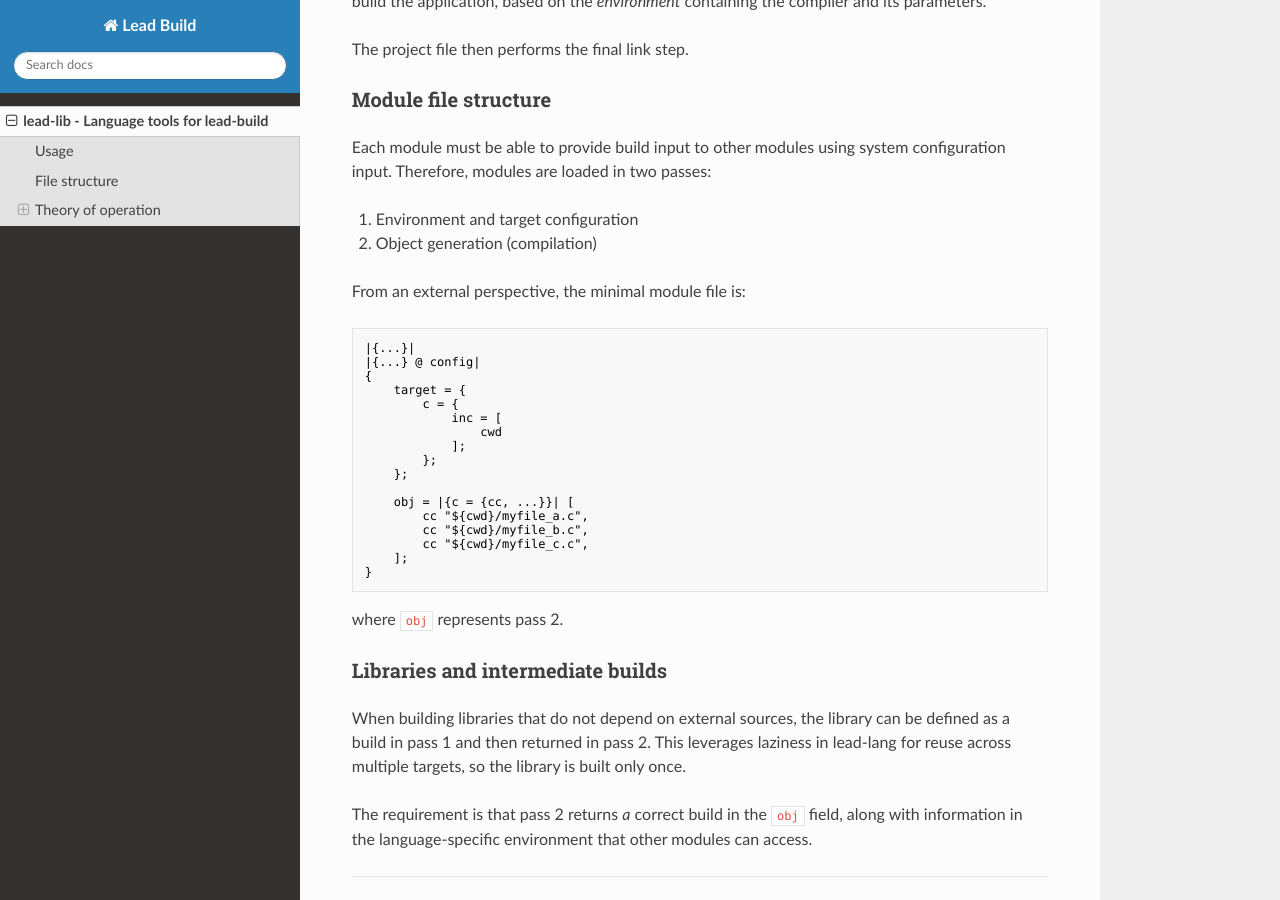
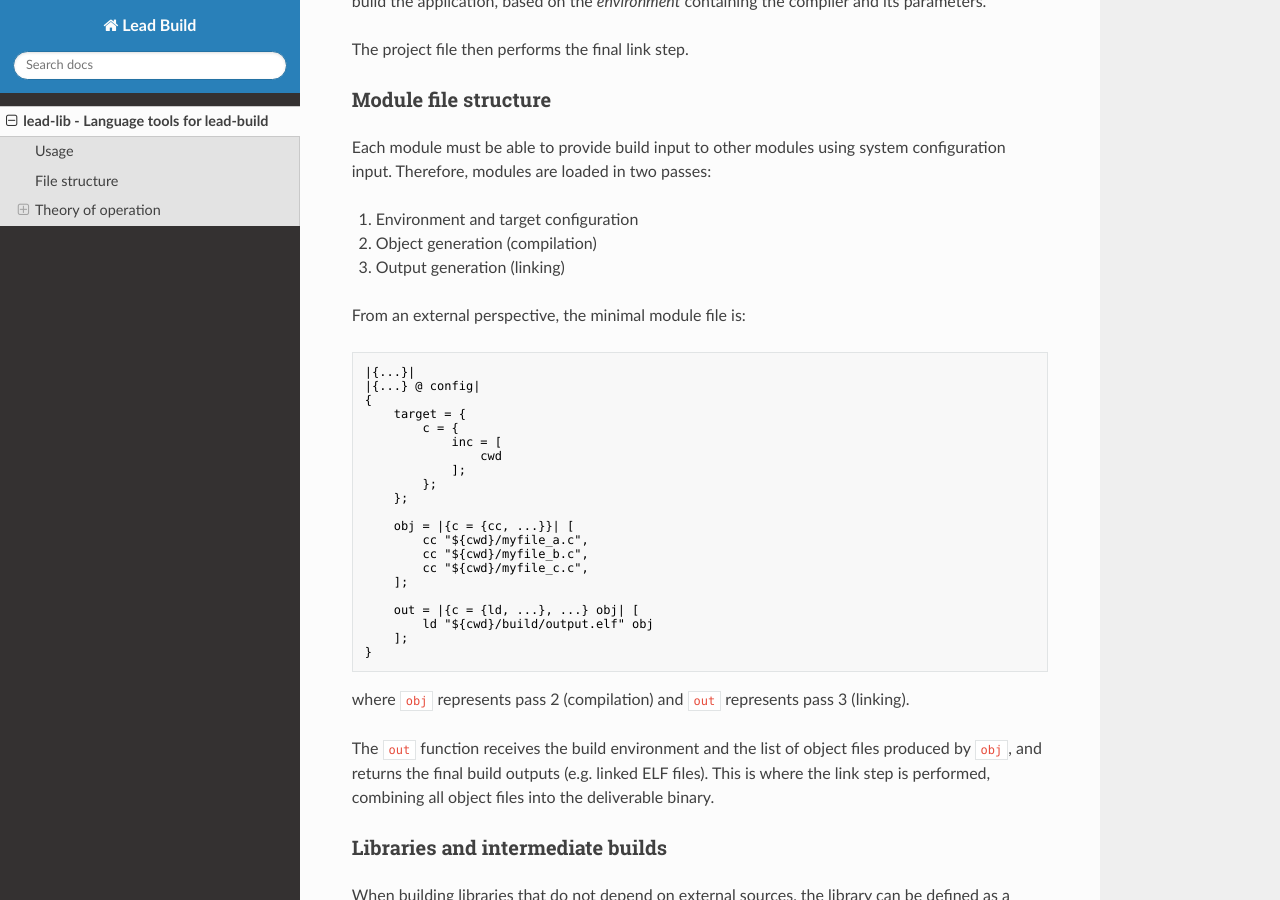
Before and after one commit to lead-build/lead-lib, an MkDocs documentation site: the page built from docs/index.md, in a window 1280 px wide and 900 px high, scrolled down 1422 px. Built offline with MkDocs 1.6.1, drawn with Linux system fonts in a browser that asks for light colours; nearby versions of some CDN libraries.

Commit message:
Add linking phase

````diff
--- a/docs/index.md
+++ b/docs/index.md
@@ -75,6 +75,7 @@ configuration input. Therefore, modules are loaded in two passes:
 
 1. Environment and target configuration
 2. Object generation (compilation)
+3. Output generation (linking)
 
 From an external perspective, the minimal module file is:
 
@@ -95,10 +96,19 @@ From an external perspective, the minimal module file is:
         cc "${cwd}/myfile_b.c",
         cc "${cwd}/myfile_c.c",
     ];
+
+    out = |{c = {ld, ...}, ...} obj| [
+        ld "${cwd}/build/output.elf" obj
+    ];
 }
 ```
 
-where `obj` represents pass 2.
+where `obj` represents pass 2 (compilation) and `out` represents pass 3 (linking).
+
+The `out` function receives the build environment and the list of object files
+produced by `obj`, and returns the final build outputs (e.g. linked ELF files).
+This is where the link step is performed, combining all object files into the
+deliverable binary.
 
 
 ### Libraries and intermediate builds
````
Also changed, not shown: 2 other files.
